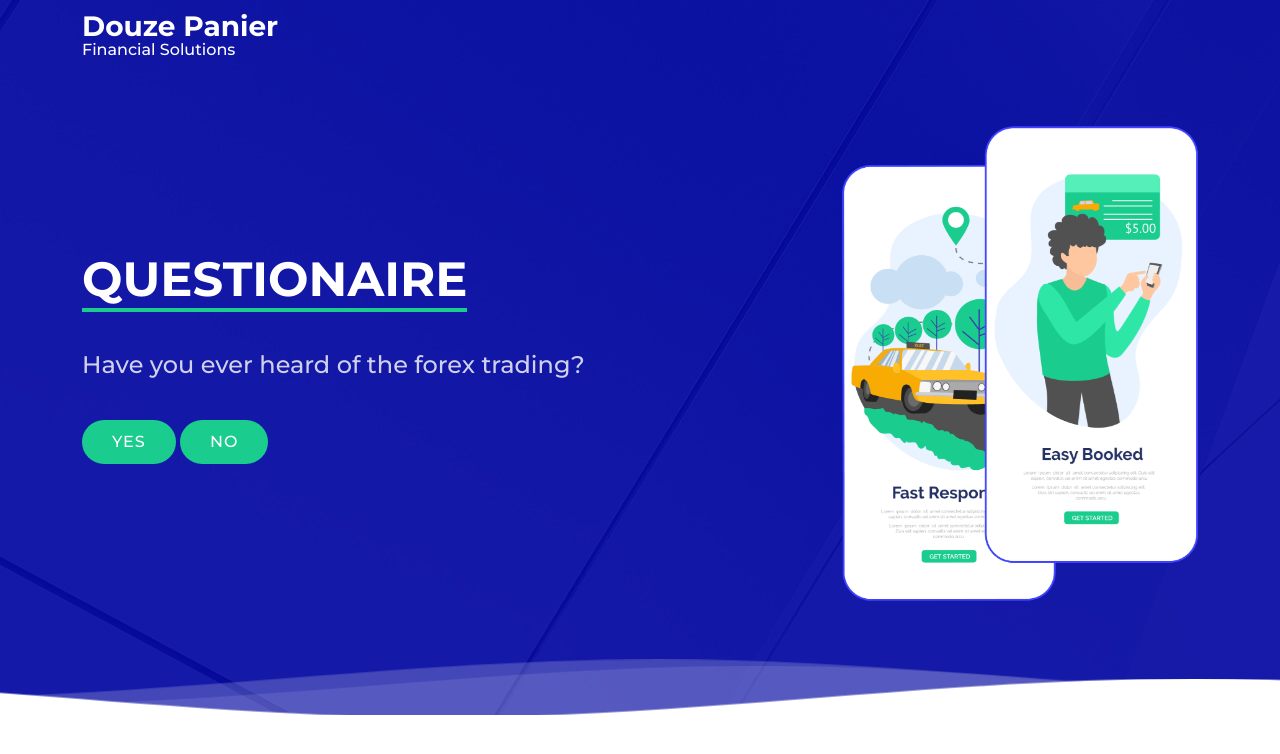
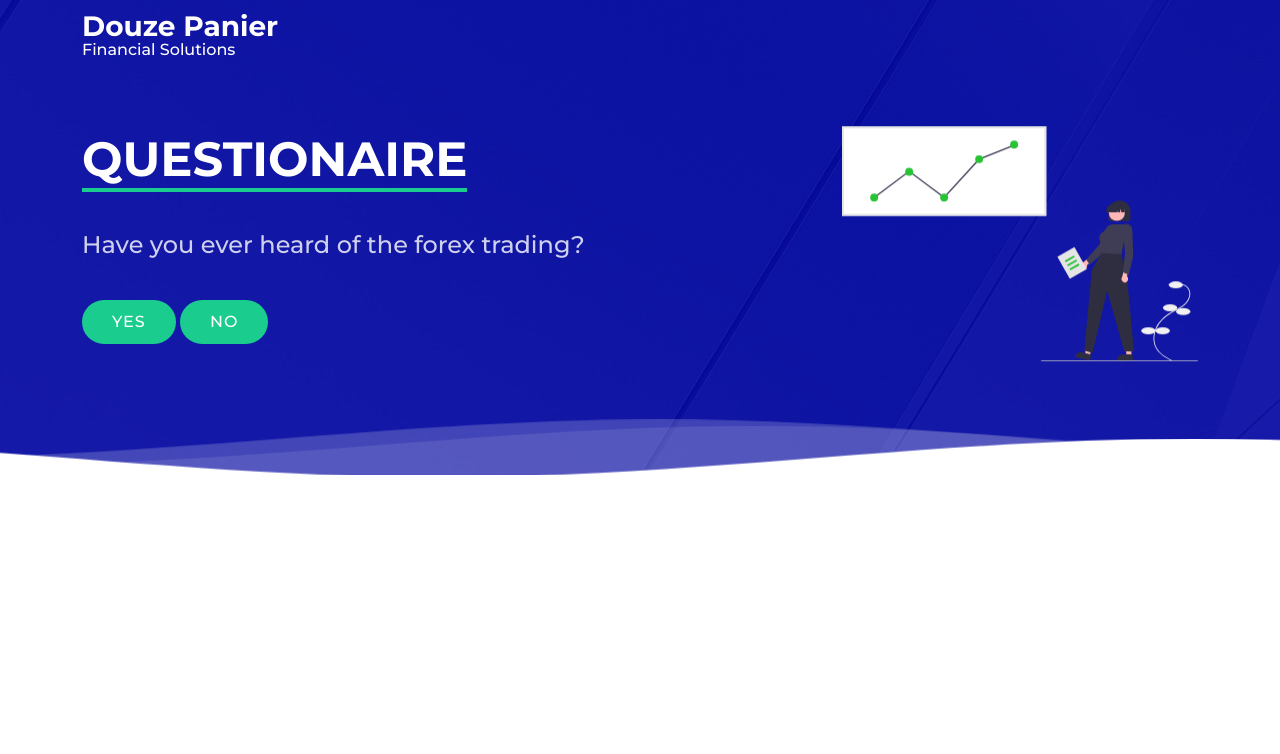
Before and after one commit to norbertose09/douzepanier, a PHP site: page / in a window 1280 px wide. Shown: the top 754 px of the page. Run offline with PHP 8.4, Linux system fonts and the light colour scheme.

Commit message:
Update index.php

```diff
--- a/index.php
+++ b/index.php
@@ -70,7 +70,7 @@
           </div>
         </div>
         <div class="col-lg-4 order-1 order-lg-2 hero-img" data-aos="zoom-out" data-aos-delay="300">
-          <img src="assets/img/hero-img.png" class="img-fluid animated" alt="">
+          <img src="assets/img/undraw_progress_data_re_rv4p (1).svg" class="img-fluid animated" alt="">
         </div>
       </div>
     </div>
```
